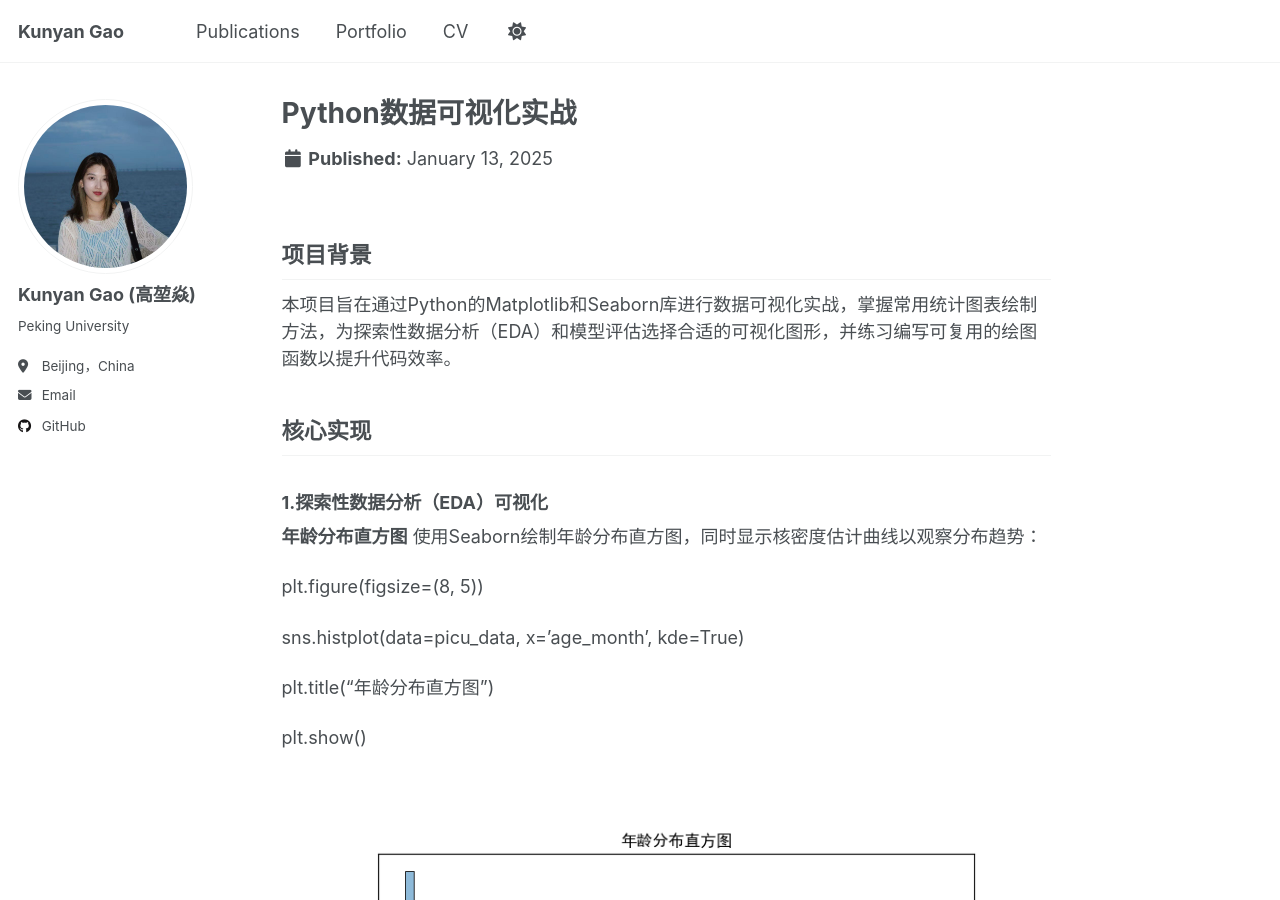
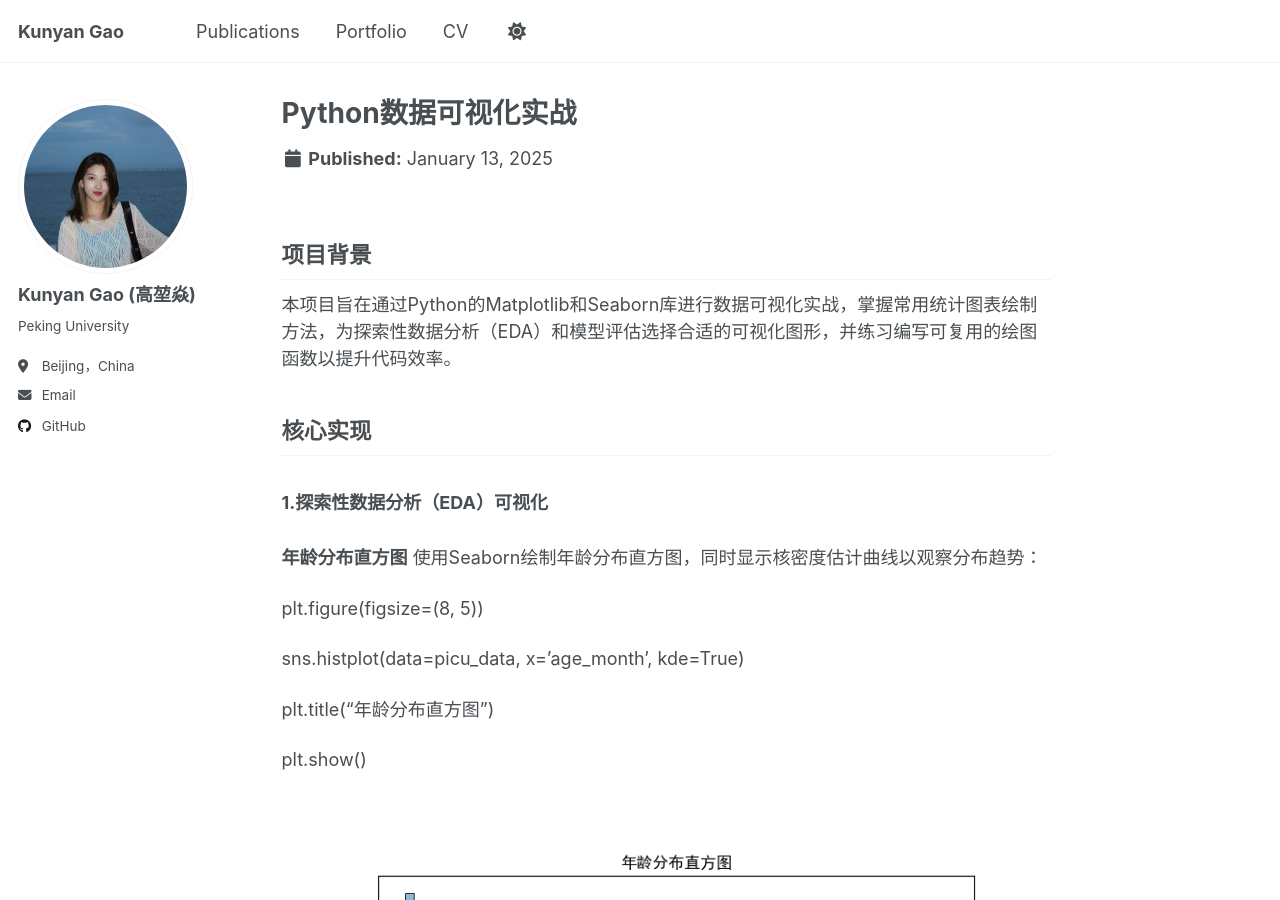
Before and after one commit to Alissa0106/Alissa0106.github.io, a Jekyll site: the page built from _portfolio/python-data-visualization-practice.md, in a window 1280 px wide and 900 px high. Built offline with Jekyll 4.4.1, drawn with Linux system fonts in a browser that asks for light colours; a script that is not in the unit is left out.

```diff
--- a/_portfolio/python-data-visualization-practice.md
+++ b/_portfolio/python-data-visualization-practice.md
@@ -26,7 +26,7 @@ tech_stack:
 本项目旨在通过Python的Matplotlib和Seaborn库进行数据可视化实战，掌握常用统计图表绘制方法，为探索性数据分析（EDA）和模型评估选择合适的可视化图形，并练习编写可复用的绘图函数以提升代码效率。
 
 ## 核心实现
-### 1.探索性数据分析（EDA）可视化
+### 1.探索性数据分析（EDA）可视化<br><br>
 
 **年龄分布直方图**
 使用Seaborn绘制年龄分布直方图，同时显示核密度估计曲线以观察分布趋势：
```
